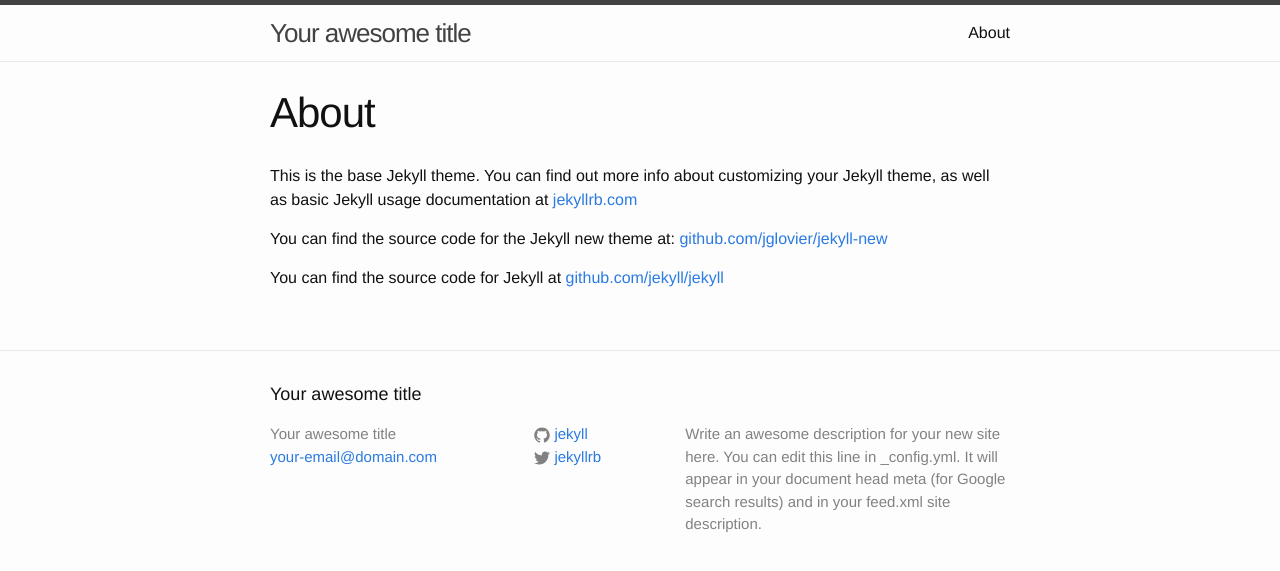
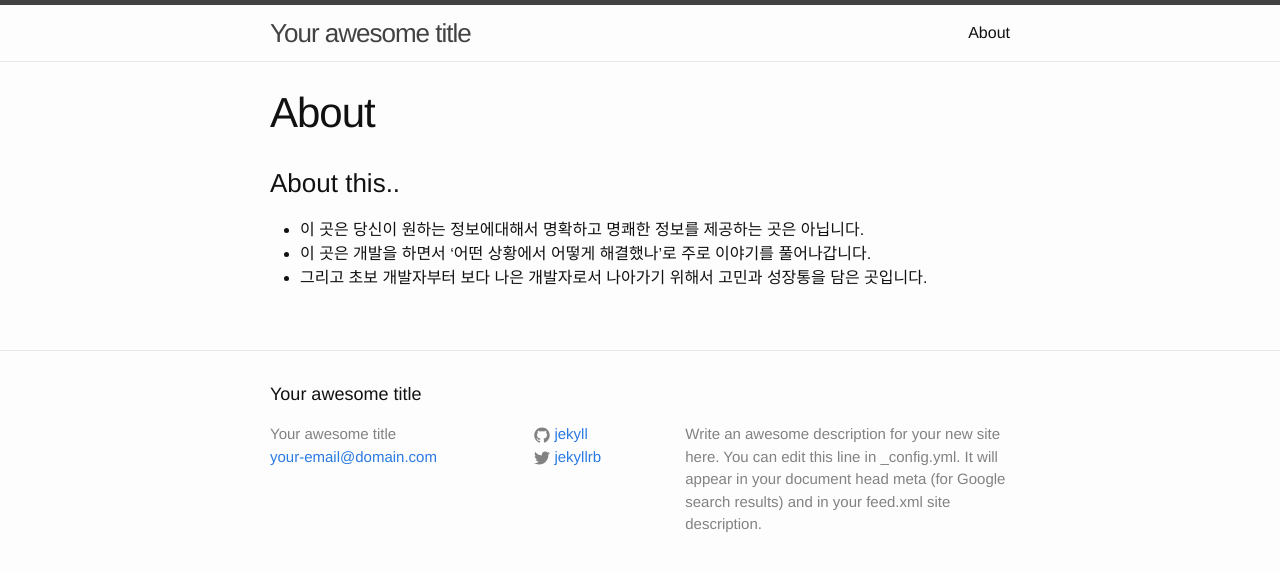
Before and after one commit to Noveloper/noveloper.github.com, a Jekyll site: the page built from about.md, in a window 1280 px wide. Shown: the top 571 px of the page. Built offline with Jekyll 4.4.1, drawn with Linux system fonts in a browser that asks for light colours.

Commit message:
Update about.md

```diff
--- a/about.md
+++ b/about.md
@@ -4,8 +4,7 @@
 permalink: /about/
 ---
 
-This is the base Jekyll theme. You can find out more info about customizing your Jekyll theme, as well as basic Jekyll usage documentation at [jekyllrb.com](http://jekyllrb.com/)
-
-You can find the source code for the Jekyll new theme at: [github.com/jglovier/jekyll-new](https://github.com/jglovier/jekyll-new)
-
-You can find the source code for Jekyll at [github.com/jekyll/jekyll](https://github.com/jekyll/jekyll)
+<h3>About this..</h3>
+- 이 곳은 당신이 원하는 정보에대해서 명확하고 명쾌한 정보를 제공하는 곳은 아닙니다.
+- 이 곳은 개발을 하면서 '어떤 상황에서 어떻게 해결했나'로 주로 이야기를 풀어나갑니다.
+- 그리고 초보 개발자부터 보다 나은 개발자로서 나아가기 위해서 고민과 성장통을 담은 곳입니다.
```
